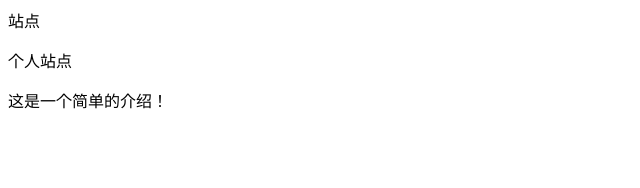
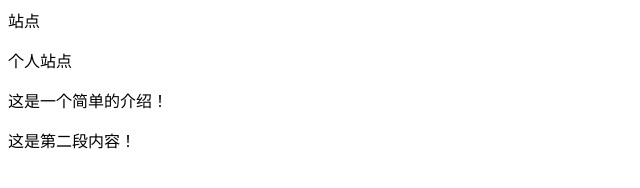
Before and after one commit to lpfang888/lpfang888.github.io, a plain HTML site: page index.html in a window 1280 px wide. Shown: the whole page, without its empty margins (0-640 px from the left). Drawn offline with Linux system fonts and the light colour scheme.

Commit message:
新增一行

```diff
--- a/index.html
+++ b/index.html
@@ -3,5 +3,6 @@
     <body>
         <p>个人站点</p>
         <p>这是一个简单的介绍！</p>
+        <p>这是第二段内容！</p>
     </body>
 </html>
```
